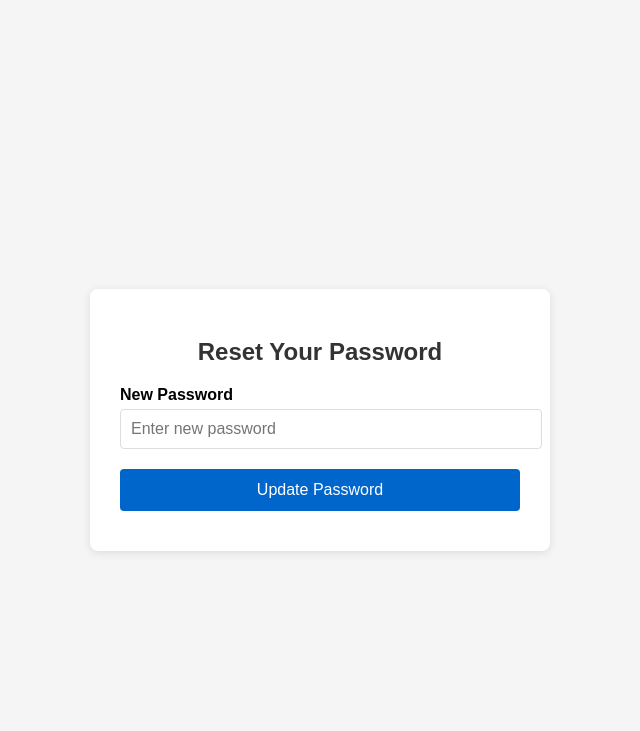
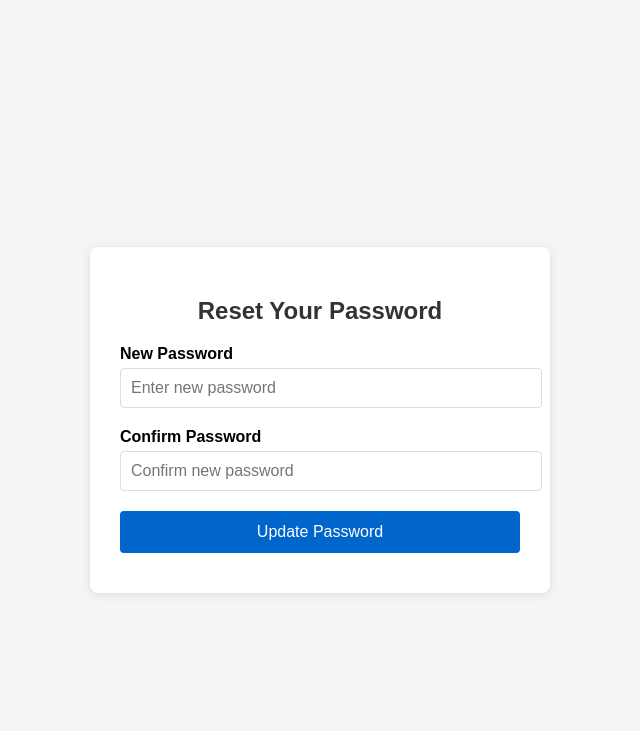
Before and after one commit to Jeebanjyotibiswal/health_monitoring, a Flask app: template templates/reset_form.html in a window 1280 px wide. Shown: the top 731 px of the page, without its empty margins (320-960 px from the left). Run offline with Flask 3, Linux system fonts and the light colour scheme; a user stored in the database is signed in; the template is opened without the code that fills it: most values are stand-ins (such as "Sample title", 1, 10 or a date in 2020).

Commit message:
Update reset_form.html

```diff
--- a/templates/reset_form.html
+++ b/templates/reset_form.html
@@ -78,6 +78,10 @@
                 <label for="new_password">New Password</label>
                 <input type="password" id="new_password" required minlength="6" placeholder="Enter new password">
             </div>
+            <div class="form-group">
+                <label for="confirm_password">Confirm Password</label>
+                <input type="password" id="confirm_password" required minlength="6" placeholder="Confirm new password">
+            </div>
             <button type="submit">Update Password</button>
             <div id="message" class="error"></div>
         </form>
@@ -89,15 +93,29 @@
 
             const token = document.getElementById('token').value;
             const new_password = document.getElementById('new_password').value;
+            const confirm_password = document.getElementById('confirm_password').value;
             const messageDiv = document.getElementById('message');
 
+            // Client-side validation
+            if (new_password !== confirm_password) {
+                messageDiv.textContent = "Passwords do not match";
+                messageDiv.className = 'error';
+                return;
+            }
+
+            if (new_password.length < 6) {
+                messageDiv.textContent = "Password must be at least 6 characters";
+                messageDiv.className = 'error';
+                return;
+            }
+
             try {
-                const response = await fetch('/update-password', {
+                const response = await fetch('/reset-password', {
                     method: 'POST',
                     headers: {
                         'Content-Type': 'application/x-www-form-urlencoded',
                     },
-                    body: `token=${encodeURIComponent(token)}&new_password=${encodeURIComponent(new_password)}`
+                    body: `token=${encodeURIComponent(token)}&new_password=${encodeURIComponent(new_password)}&confirm_password=${encodeURIComponent(confirm_password)}`
                 });
 
                 const result = await response.json();
```
